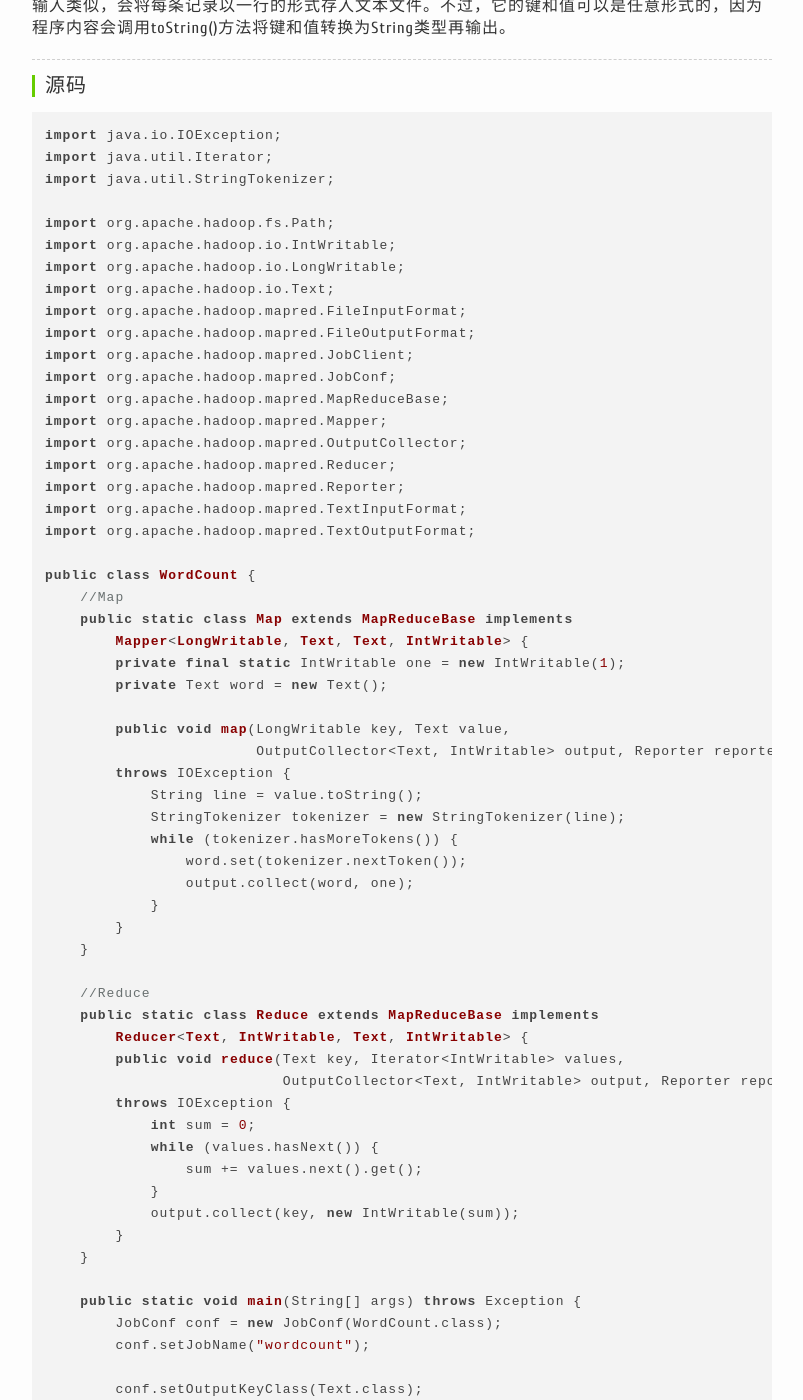
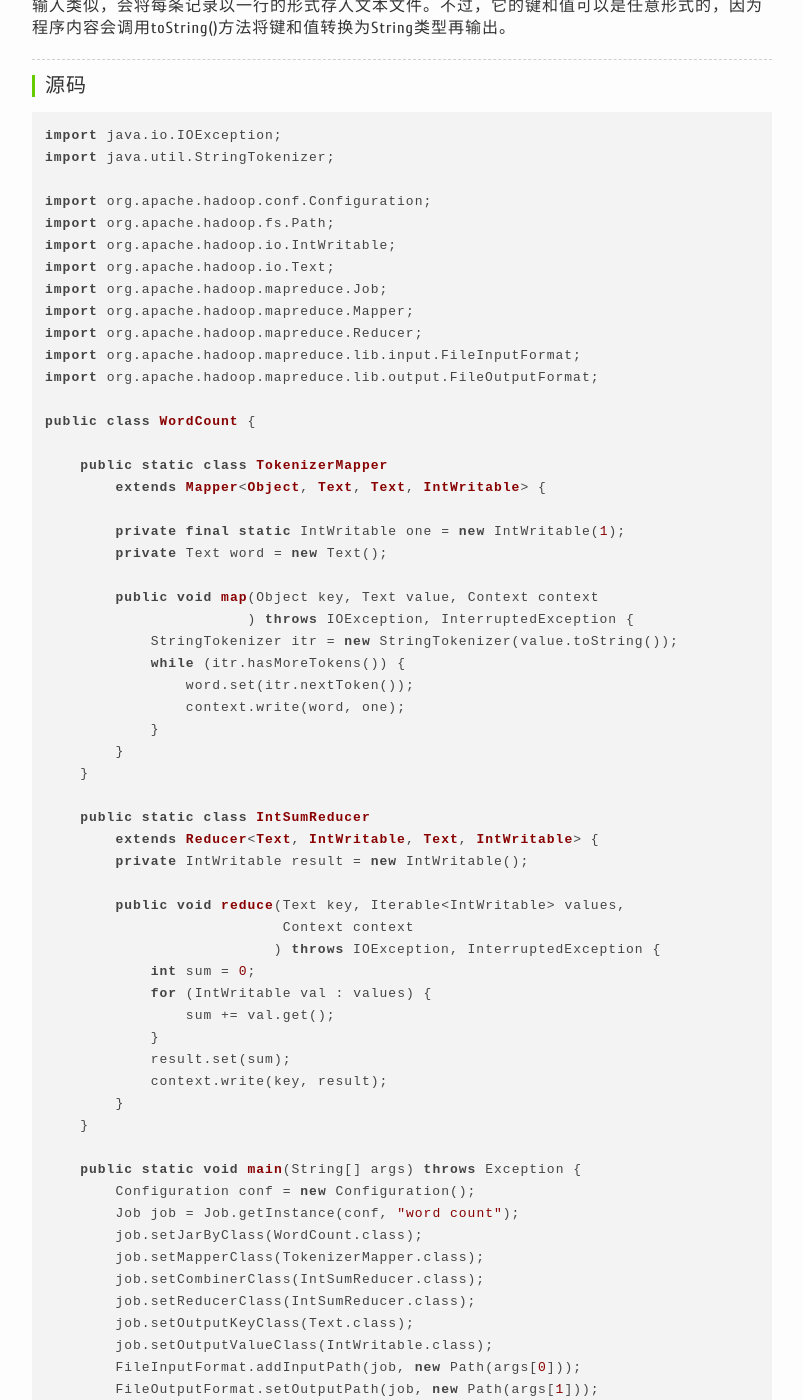
Before and after one commit to charleshm/charleshm.github.io, a Jekyll site: the page built from _posts/2016-04-12-mapreduce-wordcount.md, in a window 1280 px wide and 1400 px high, scrolled down 2723 px. Shown: the whole window, without its empty margins (238-1041 px from the left). Built offline with Jekyll 4.4.1, drawn with Linux system fonts in a browser that asks for light colours; nearby versions of some CDN libraries; comment, search, counter and statistics services are not loaded; some of the changed text lies outside the part shown.

Commit message:
mapreduce

```diff
--- a/_posts/2016-04-12-mapreduce-wordcount.md
+++ b/_posts/2016-04-12-mapreduce-wordcount.md
@@ -105,76 +105,64 @@ conf.setOutputFormat(TextOutputFormat.class );
 
 {% highlight java %}
 import java.io.IOException;
-import java.util.Iterator;
 import java.util.StringTokenizer;
 
+import org.apache.hadoop.conf.Configuration;
 import org.apache.hadoop.fs.Path;
 import org.apache.hadoop.io.IntWritable;
-import org.apache.hadoop.io.LongWritable;
 import org.apache.hadoop.io.Text;
-import org.apache.hadoop.mapred.FileInputFormat;
-import org.apache.hadoop.mapred.FileOutputFormat;
-import org.apache.hadoop.mapred.JobClient;
-import org.apache.hadoop.mapred.JobConf;
-import org.apache.hadoop.mapred.MapReduceBase;
-import org.apache.hadoop.mapred.Mapper;
-import org.apache.hadoop.mapred.OutputCollector;
-import org.apache.hadoop.mapred.Reducer;
-import org.apache.hadoop.mapred.Reporter;
-import org.apache.hadoop.mapred.TextInputFormat;
-import org.apache.hadoop.mapred.TextOutputFormat;
+import org.apache.hadoop.mapreduce.Job;
+import org.apache.hadoop.mapreduce.Mapper;
+import org.apache.hadoop.mapreduce.Reducer;
+import org.apache.hadoop.mapreduce.lib.input.FileInputFormat;
+import org.apache.hadoop.mapreduce.lib.output.FileOutputFormat;
 
 public class WordCount {
-    //Map
-    public static class Map extends MapReduceBase implements
-        Mapper<LongWritable, Text, Text, IntWritable> {
+
+    public static class TokenizerMapper
+        extends Mapper<Object, Text, Text, IntWritable> {
+
         private final static IntWritable one = new IntWritable(1);
         private Text word = new Text();
 
-        public void map(LongWritable key, Text value,
-                        OutputCollector<Text, IntWritable> output, Reporter reporter)
-        throws IOException {
-            String line = value.toString();
-            StringTokenizer tokenizer = new StringTokenizer(line);
-            while (tokenizer.hasMoreTokens()) {
-                word.set(tokenizer.nextToken());
-                output.collect(word, one);
+        public void map(Object key, Text value, Context context
+                       ) throws IOException, InterruptedException {
+            StringTokenizer itr = new StringTokenizer(value.toString());
+            while (itr.hasMoreTokens()) {
+                word.set(itr.nextToken());
+                context.write(word, one);
             }
         }
     }
 
-    //Reduce
-    public static class Reduce extends MapReduceBase implements
-        Reducer<Text, IntWritable, Text, IntWritable> {
-        public void reduce(Text key, Iterator<IntWritable> values,
-                           OutputCollector<Text, IntWritable> output, Reporter reporter)
-        throws IOException {
+    public static class IntSumReducer
+        extends Reducer<Text, IntWritable, Text, IntWritable> {
+        private IntWritable result = new IntWritable();
+
+        public void reduce(Text key, Iterable<IntWritable> values,
+                           Context context
+                          ) throws IOException, InterruptedException {
             int sum = 0;
-            while (values.hasNext()) {
-                sum += values.next().get();
+            for (IntWritable val : values) {
+                sum += val.get();
             }
-            output.collect(key, new IntWritable(sum));
+            result.set(sum);
+            context.write(key, result);
         }
     }
 
     public static void main(String[] args) throws Exception {
-        JobConf conf = new JobConf(WordCount.class);
-        conf.setJobName("wordcount");
-
-        conf.setOutputKeyClass(Text.class);
-        conf.setOutputValueClass(IntWritable.class);
-
-        conf.setMapperClass(Map.class);
-        conf.setCombinerClass(Reduce.class);
-        conf.setReducerClass(Reduce.class);
-
-        conf.setInputFormat(TextInputFormat.class);
-        conf.setOutputFormat(TextOutputFormat.class);
-
-        FileInputFormat.setInputPaths(conf, new Path(args[0]));
-        FileOutputFormat.setOutputPath(conf, new Path(args[1]));
-
-        JobClient.runJob(conf);
+        Configuration conf = new Configuration();
+        Job job = Job.getInstance(conf, "word count");
+        job.setJarByClass(WordCount.class);
+        job.setMapperClass(TokenizerMapper.class);
+        job.setCombinerClass(IntSumReducer.class);
+        job.setReducerClass(IntSumReducer.class);
+        job.setOutputKeyClass(Text.class);
+        job.setOutputValueClass(IntWritable.class);
+        FileInputFormat.addInputPath(job, new Path(args[0]));
+        FileOutputFormat.setOutputPath(job, new Path(args[1]));
+        System.exit(job.waitForCompletion(true) ? 0 : 1);
     }
 }
 {% endhighlight %}
```
